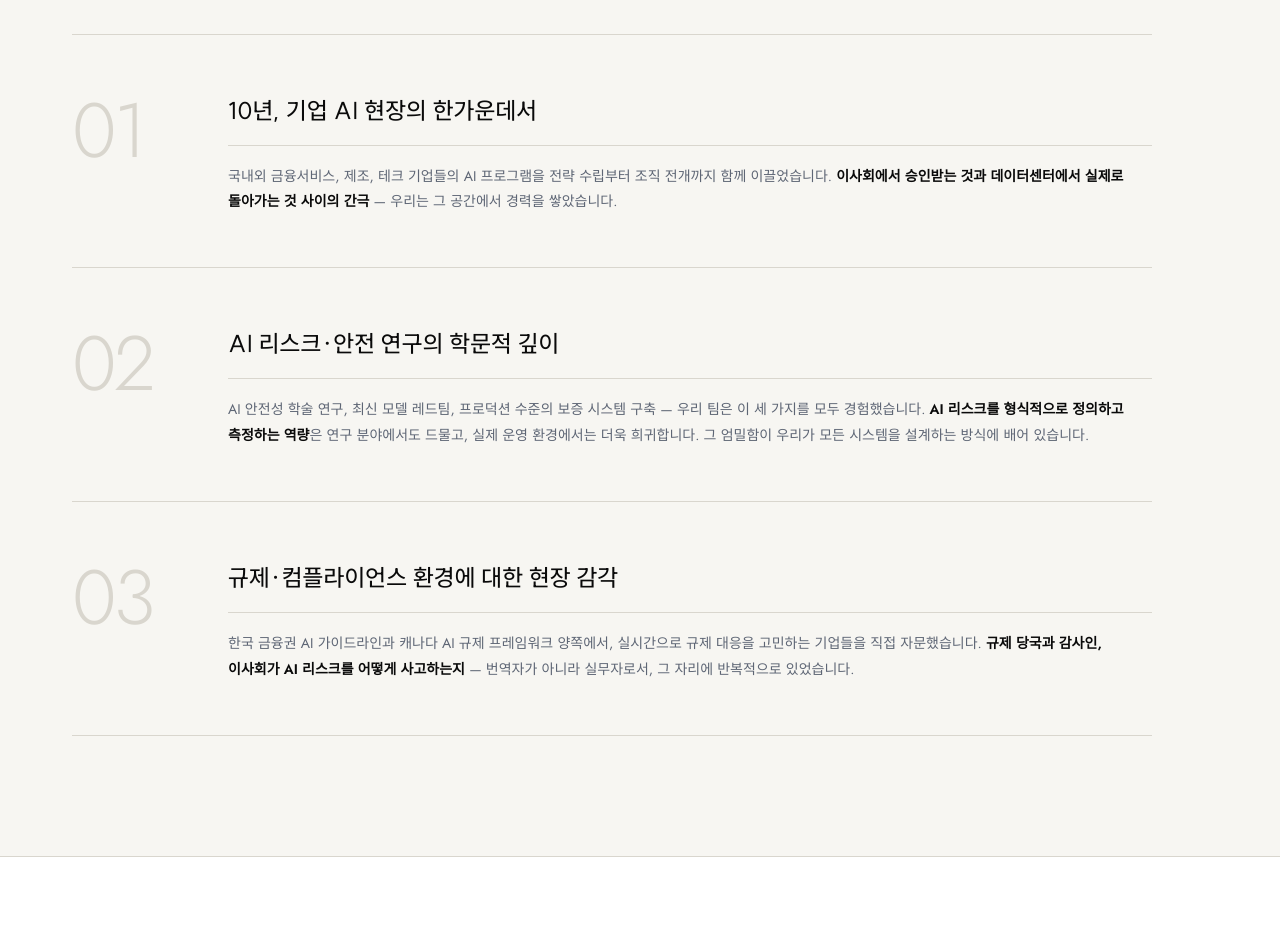
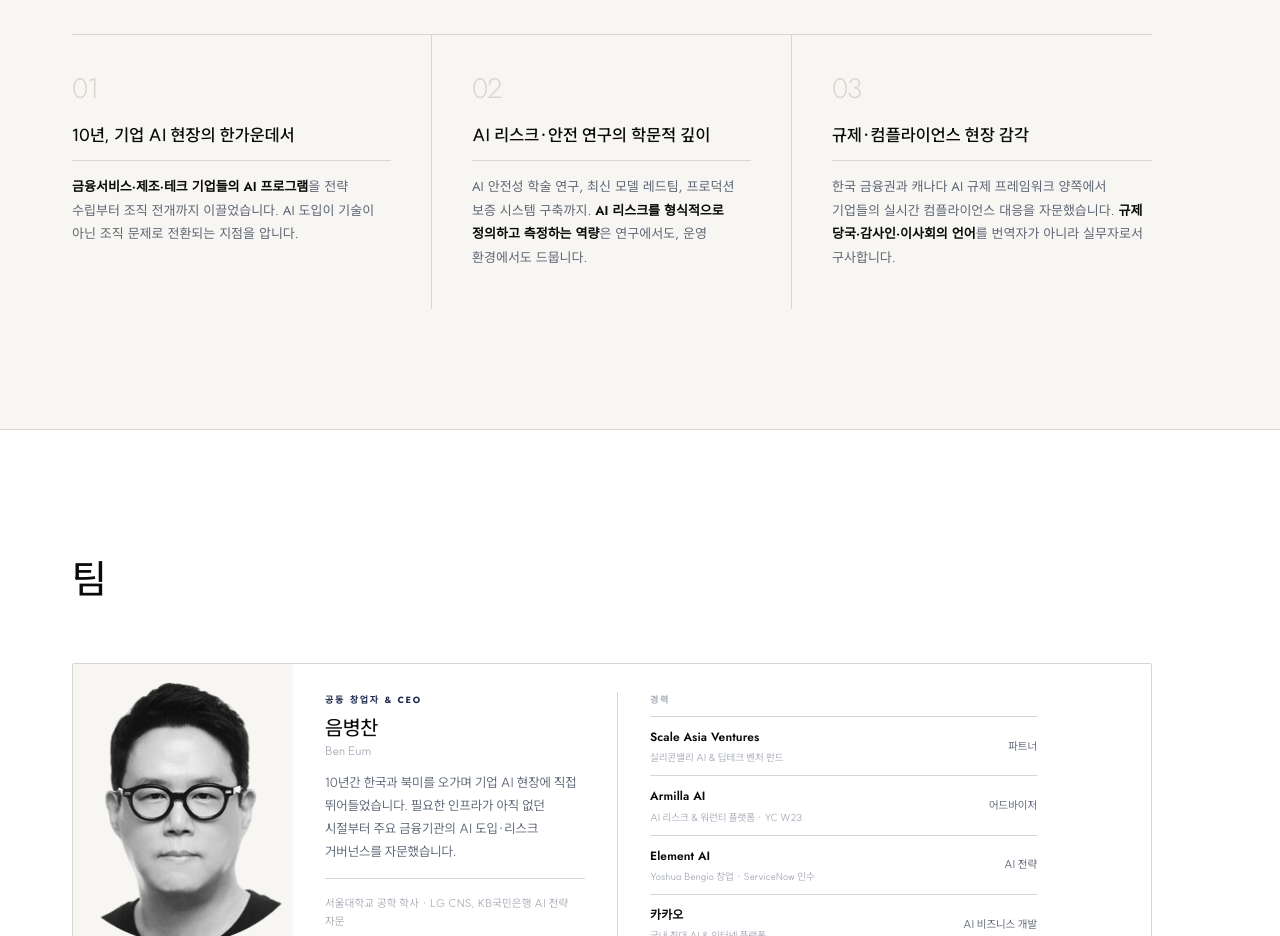
Before and after one commit to ben-blog/toren, a website: page who-we-are.html in a window 1280 px wide. Shown: the part 840-1776 px from the top of the page. Drawn offline with Linux system fonts and the light colour scheme.

Commit message:
wwa: horizontal 3-col pillars on PC, compact card layout, bilingual names

```diff
--- a/who-we-are.html
+++ b/who-we-are.html
@@ -118,56 +118,59 @@
         line-height: 1.45;
       }
 
-      /* ── PILLARS (vertical stack) ── */
+      /* ── PILLARS (horizontal 3-col) ── */
       .wwa-pillars {
+        display: grid;
+        grid-template-columns: repeat(3, 1fr);
+        max-width: var(--col-wide);
+        border-top: 1px solid var(--hairline);
+      }
+      .wwa-pillar {
         display: flex;
         flex-direction: column;
-        max-width: var(--col-wide);
-      }
-      .wwa-pillar {
-        display: grid;
-        grid-template-columns: 108px 1fr;
-        gap: 48px;
-        padding: 52px 0;
-        border-bottom: 1px solid var(--hairline);
+        padding: 40px 40px 40px 0;
+        border-right: 1px solid var(--hairline);
         background: transparent;
       }
-      .wwa-pillar:first-child {
-        border-top: 1px solid var(--hairline);
+      .wwa-pillar:not(:first-child) {
+        padding-left: 40px;
+      }
+      .wwa-pillar:last-child {
+        border-right: none;
+        padding-right: 0;
       }
       .pillar-n {
         font-family: var(--font-en);
-        font-size: clamp(52px, 6vw, 80px);
+        font-size: 28px;
         font-weight: 300;
         color: var(--hairline);
         letter-spacing: -0.04em;
         line-height: 1;
-        padding-top: 6px;
+        margin-bottom: 20px;
       }
       .pillar-right {
         display: flex;
         flex-direction: column;
-        padding-top: 8px;
       }
       .pillar-title {
         font-family: var(--font-en);
-        font-size: var(--t-h2-sm);
-        font-weight: 400;
+        font-size: var(--t-h3);
+        font-weight: 500;
         color: var(--obsidian);
-        line-height: 1.35;
+        line-height: 1.4;
         letter-spacing: 0.01em;
-        padding-bottom: 18px;
+        padding-bottom: 14px;
         border-bottom: 1px solid var(--hairline);
-        margin-bottom: 18px;
+        margin-bottom: 14px;
       }
       body.ko .pillar-title {
         font-family: var(--font-kr);
-        font-weight: 500;
+        font-weight: 600;
       }
       .pillar-body {
-        font-size: 14px;
+        font-size: 13px;
         color: var(--slate);
-        line-height: 1.85;
+        line-height: 1.8;
       }
       .pillar-body b {
         color: var(--obsidian);
@@ -184,7 +187,7 @@
       }
       .wwa-member {
         display: grid;
-        grid-template-columns: 180px 1fr;
+        grid-template-columns: 220px 1fr;
         border: 1px solid var(--hairline);
         border-radius: 2px;
         overflow: hidden;
@@ -217,7 +220,7 @@
       .member-body {
         padding: 28px 32px;
         display: grid;
-        grid-template-columns: 260px 1fr;
+        grid-template-columns: 260px minmax(0, 420px);
         gap: 32px;
         align-items: start;
       }
@@ -457,12 +460,19 @@
           padding: 32px var(--pad-h);
         }
         .wwa-pillars {
-          gap: 0;
+          grid-template-columns: 1fr;
         }
         .wwa-pillar {
-          grid-template-columns: 72px 1fr;
-          gap: 28px;
-          padding: 36px 0;
+          padding: 32px 0;
+          border-right: none;
+          border-bottom: 1px solid var(--hairline);
+        }
+        .wwa-pillar:not(:first-child) {
+          padding-left: 0;
+        }
+        .wwa-pillar:last-child {
+          border-bottom: none;
+          padding-right: 0;
         }
         .wwa-member {
           grid-template-columns: 150px 1fr;
@@ -861,13 +871,13 @@
           'wwa-why-label': 'The vantage point we bring',
           'pillar-title-1': 'A decade inside enterprise AI — from pilot to production',
           'pillar-body-1':
-            'Across financial services, manufacturing, and technology — in Korea and North America — <b>we have led AI programmes from initial strategy through institutional deployment.</b> We understand the organizational and political dynamics that determine whether AI initiatives succeed at scale, not just technically. The gap between what gets approved in a boardroom and what gets deployed in a data center is where we have spent our careers.',
-          'pillar-title-2': 'Scientific depth in AI risk evaluation and safety research',
+            "<b>Led AI programmes across financial services, manufacturing, and tech</b> — Korea to North America — from strategy through institutional deployment. We know where AI initiatives stall at scale, and it's rarely the technology.",
+          'pillar-title-2': 'Scientific depth in AI risk and safety',
           'pillar-body-2':
-            'Our work spans academic AI safety research, red-teaming frontier models, and building assurance frameworks in production environments. <b>The ability to formally define, test, and bound AI risk</b> is rare outside academia, and rarer still in production contexts — that rigour shapes how we reason about every system we design.',
-          'pillar-title-3': 'Cross-border fluency in AI regulation and governance',
+            'Academic AI safety research, frontier model red-teaming, and production-grade assurance systems. <b>The ability to formally define and bound AI risk</b> is rare outside academia, rarer still in production — and it shapes everything we design.',
+          'pillar-title-3': 'Cross-border regulatory fluency',
           'pillar-body-3':
-            "Between Korea's financial sector AI guidelines and Canada's evolving regulatory landscape, we have advised organizations across multiple jurisdictions navigating compliance in real time. <b>We understand how regulators, auditors, and boards reason about AI risk</b> — not as translators, but as practitioners who have been in those rooms repeatedly, on both sides.",
+            'Advised organizations across Korean financial sector and Canadian AI regulatory frameworks navigating compliance in real time. <b>We understand how regulators, auditors, and boards reason about AI risk</b> — as practitioners, not translators.',
 
           // ── TEAM ──────────────────────────────────────────────────────────
           'wwa-team-label': 'The team',
@@ -916,13 +926,13 @@
           'wwa-why-label': '우리가 가져온 관점',
           'pillar-title-1': '10년, 기업 AI 현장의 한가운데서',
           'pillar-body-1':
-            '국내외 금융서비스, 제조, 테크 기업들의 AI 프로그램을 전략 수립부터 조직 전개까지 함께 이끌었습니다. <b>이사회에서 승인받는 것과 데이터센터에서 실제로 돌아가는 것 사이의 간극</b> — 우리는 그 공간에서 경력을 쌓았습니다.',
+            '<b>금융서비스·제조·테크 기업들의 AI 프로그램</b>을 전략 수립부터 조직 전개까지 이끌었습니다. AI 도입이 기술이 아닌 조직 문제로 전환되는 지점을 압니다.',
           'pillar-title-2': 'AI 리스크·안전 연구의 학문적 깊이',
           'pillar-body-2':
-            'AI 안전성 학술 연구, 최신 모델 레드팀, 프로덕션 수준의 보증 시스템 구축 — 우리 팀은 이 세 가지를 모두 경험했습니다. <b>AI 리스크를 형식적으로 정의하고 측정하는 역량</b>은 연구 분야에서도 드물고, 실제 운영 환경에서는 더욱 희귀합니다. 그 엄밀함이 우리가 모든 시스템을 설계하는 방식에 배어 있습니다.',
-          'pillar-title-3': '규제·컴플라이언스 환경에 대한 현장 감각',
+            'AI 안전성 학술 연구, 최신 모델 레드팀, 프로덕션 보증 시스템 구축까지. <b>AI 리스크를 형식적으로 정의하고 측정하는 역량</b>은 연구에서도, 운영 환경에서도 드뭅니다.',
+          'pillar-title-3': '규제·컴플라이언스 현장 감각',
           'pillar-body-3':
-            '한국 금융권 AI 가이드라인과 캐나다 AI 규제 프레임워크 양쪽에서, 실시간으로 규제 대응을 고민하는 기업들을 직접 자문했습니다. <b>규제 당국과 감사인, 이사회가 AI 리스크를 어떻게 사고하는지</b> — 번역자가 아니라 실무자로서, 그 자리에 반복적으로 있었습니다.',
+            '한국 금융권과 캐나다 AI 규제 프레임워크 양쪽에서 기업들의 실시간 컴플라이언스 대응을 자문했습니다. <b>규제 당국·감사인·이사회의 언어</b>를 번역자가 아니라 실무자로서 구사합니다.',
 
           // ── TEAM ──────────────────────────────────────────────────────────
           'wwa-team-label': '팀',
```
